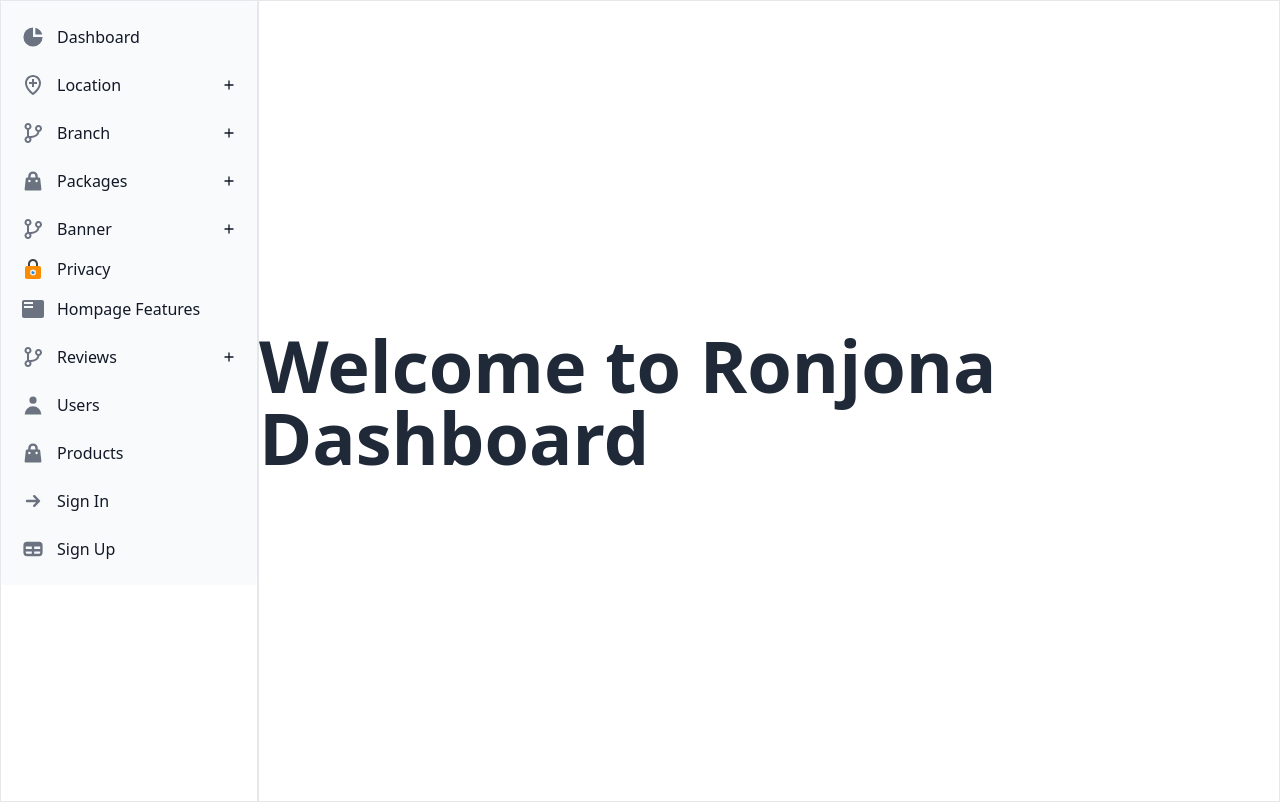
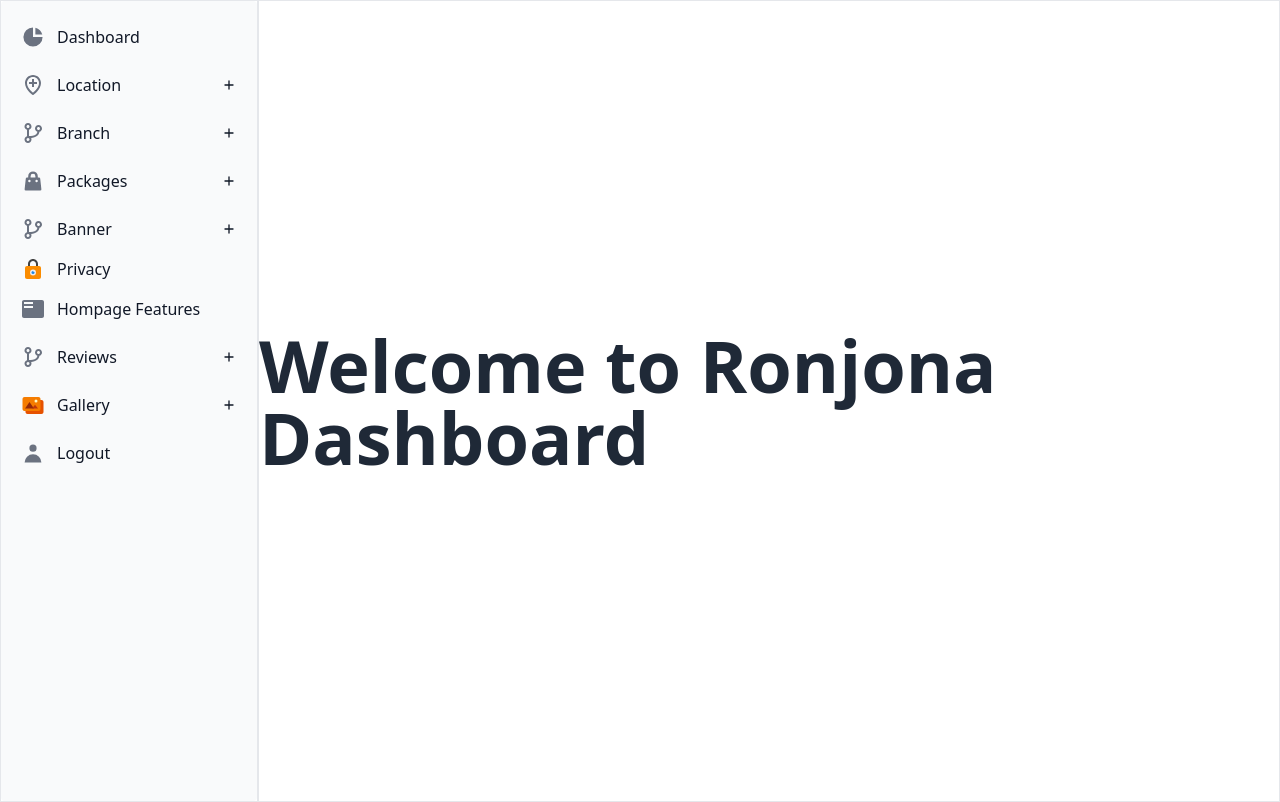
Before and after one commit to universeIt137/Ronjona-Hostel, a React (Vite) app: page /dashboard in a window 1280 px wide. Built offline with nearby package versions, Linux system fonts and the light colour scheme.

Commit message:
all dashboard pages created

```diff
--- a/src/components/admin/AdminSidebar.jsx
+++ b/src/components/admin/AdminSidebar.jsx
@@ -15,11 +15,11 @@ import { Link } from 'react-router-dom';
 import { BiGitBranch, BiLocationPlus } from 'react-icons/bi';
 import { TbBrandChrome } from 'react-icons/tb';
 import { GiBranchArrow, GiBrassKnuckles } from 'react-icons/gi';
-import { FcPrivacy } from 'react-icons/fc';
+import { FcGallery, FcPrivacy } from 'react-icons/fc';
 import { MdFeaturedPlayList } from 'react-icons/md';
 const AdminSidebar = () => {
     return (
-        <div className=''>
+        <div className='h-[100vh]'>
             <Sidebar aria-label="Sidebar with multi-level dropdown example">
                 <Sidebar.Items>
                     <Sidebar.ItemGroup>
@@ -161,19 +161,33 @@ const AdminSidebar = () => {
 
                         </Sidebar.Collapse>
 
+                        <Sidebar.Collapse
+                            icon={FcGallery}
+                            label="Gallery"
+                            renderChevronIcon={(theme, open) => {
+                                const IconComponent = open ? HiOutlineMinusSm : HiOutlinePlusSm;
 
-                        <Sidebar.Item href="#" icon={HiUser}>
-                            Users
+                                return <IconComponent aria-hidden className={twMerge(theme.label.icon.open[open ? 'on' : 'off'])} />;
+                            }}
+                        >
+                            <Link to={'/dashboard/manage-photo-gallery'}>
+                                <Sidebar.Item>
+                                    Manage Photo Gallery
+                                </Sidebar.Item>
+                            </Link>
+
+                            <Link to={'/dashboard/manage-video-gallery'}>
+                                <Sidebar.Item>
+                                    Manage Video Gallery
+                                </Sidebar.Item>
+                            </Link>
+
+                        </Sidebar.Collapse>
+
+                        <Sidebar.Item icon={HiUser}>
+                            Logout
                         </Sidebar.Item>
-                        <Sidebar.Item href="#" icon={HiShoppingBag}>
-                            Products
-                        </Sidebar.Item>
-                        <Sidebar.Item href="#" icon={HiArrowSmRight}>
-                            Sign In
-                        </Sidebar.Item>
-                        <Sidebar.Item href="#" icon={HiTable}>
-                            Sign Up
-                        </Sidebar.Item>
+
                     </Sidebar.ItemGroup>
                 </Sidebar.Items>
             </Sidebar>
--- /dev/null
+++ b/src/pages/admin/gallery/ManagePhotoGallery.jsx
@@ -0,0 +1,11 @@
+import React from 'react';
+
+const ManagePhotoGallery = () => {
+    return (
+        <div>
+            This is manage photo gallery
+        </div>
+    );
+};
+
+export default ManagePhotoGallery;
--- /dev/null
+++ b/src/pages/admin/gallery/ManageVideoGallery.jsx
@@ -0,0 +1,11 @@
+import React from 'react';
+
+const ManageVideoGallery = () => {
+    return (
+        <div>
+            This is manage video gallery
+        </div>
+    );
+};
+
+export default ManageVideoGallery;
```
Also changed, not shown: src/routes/BasicRoutes.jsx (+12 -0 lines).
